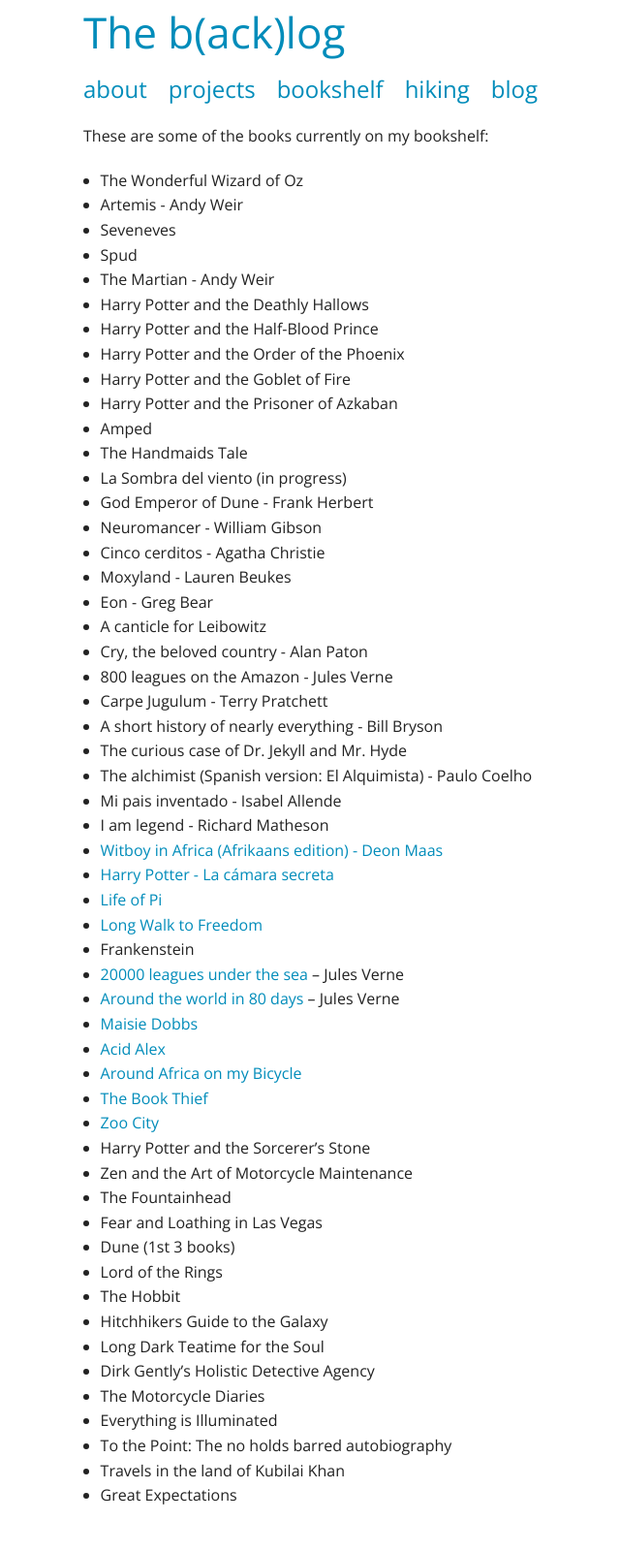
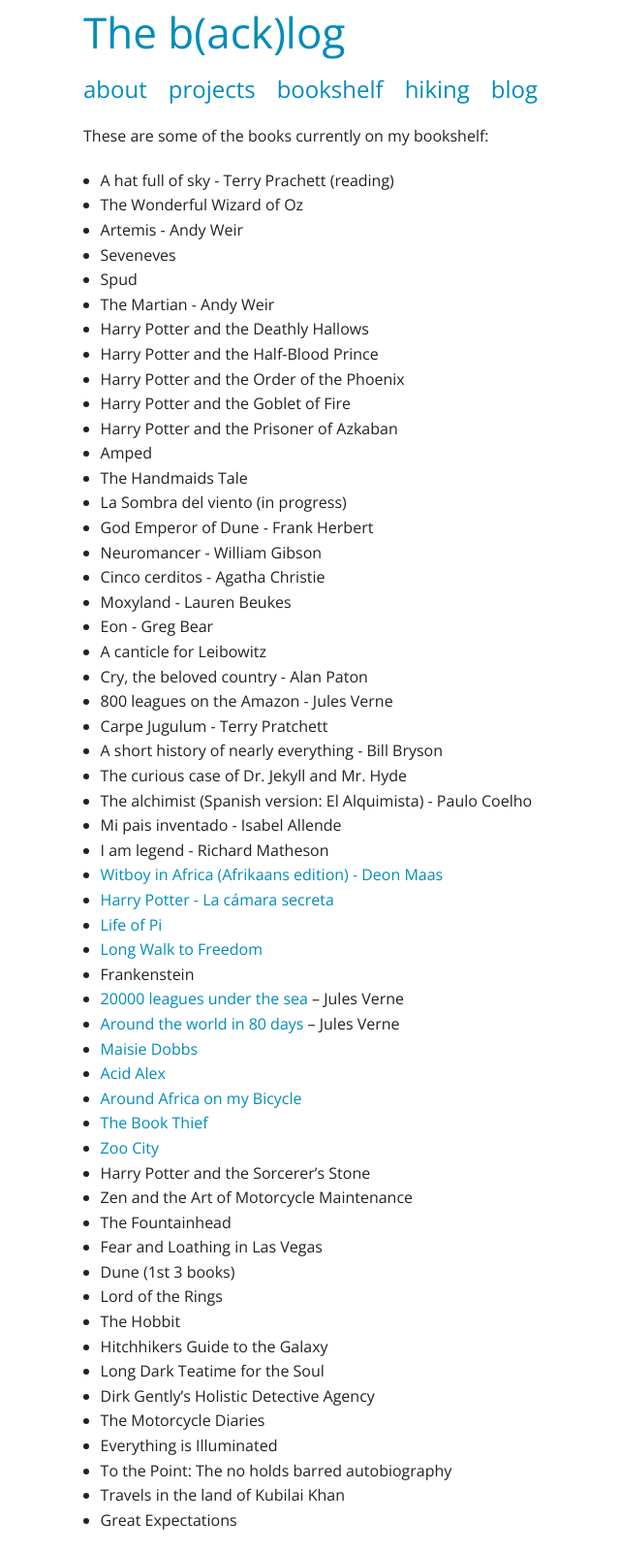
Before and after one commit to dirkcuys/thebacklog, a Jekyll site: the page built from bookshelf/index.md, in a window 1280 px wide. Shown: the whole page at 97% size, without its empty margins (69-709 px from the left). Built offline with Jekyll 4.4.1, drawn with Linux system fonts in a browser that asks for light colours; nearby versions of some CDN libraries; before the commit the page ends 1576 px from its top, so only the background shows below that.

Commit message:
Add "A hat full of sky" to bookshelf

```diff
--- a/bookshelf/index.md
+++ b/bookshelf/index.md
@@ -5,6 +5,7 @@
 ---
 These are some of the books currently on my bookshelf:
 
+*   A hat full of sky - Terry Prachett (reading)
 *   The Wonderful Wizard of Oz
 *   Artemis - Andy Weir
 *   Seveneves
```
